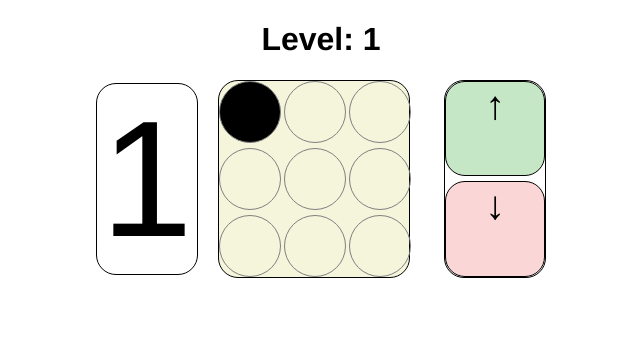
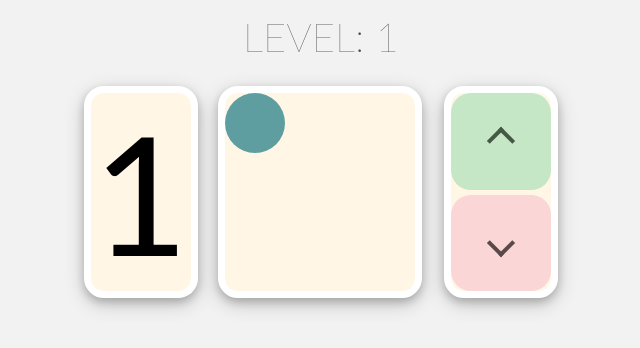
Before and after one commit to damianwollny/kms_one, a plain HTML site: page index.html in a window 1280 px wide. Shown: the whole page, without its empty margins (319-959 px from the left). Drawn offline with Linux system fonts and the light colour scheme.

Commit message:
done: beautification
+ a little code clean up

```diff
--- a/index.html
+++ b/index.html
@@ -8,7 +8,7 @@
     <link rel="stylesheet" href="style.css">
 </head>
 <body>
-    <h1 id="title">Level: 1</h1>
+    <h1 id="title">LEVEL: 1</h1>
     <!-- Grid surounding the whole game-->
     <div class="grid">
         <div id="number"></div>
@@ -23,10 +23,12 @@
             <div class="empty_point", id="8"></div>
             <div class="empty_point", id="9"></div>
         </div>
-        <div class="nested">
-            <div class="arrow" id="correct">&#8593</div>
-            <div class="arrow" id="wrong">&#8595</div>
+        <div class="arrow_container">
+            <div class="arrow" id="correct"><i class="arr-up"></i></div>
+            <div class="arrow" id="wrong"><i class="arr-down"></i></div>
         </div>
+    </div>
+    <div id="time result">
     </div>
     <script src="index.js"></script>
 </body>
--- a/index.js
+++ b/index.js
@@ -1,3 +1,4 @@
+// global variables
 const container = document.getElementById("container");
 let number = document.getElementById("number");
 let radius = 15;
@@ -8,7 +9,7 @@ let glob_rep = 1;
 let point_counter = 0;
 let num = 1;
 
-// Event listeners
+// event listeners
 document.getElementById("correct").addEventListener("click", correct_click);
 document.getElementById("wrong").addEventListener("click", wrong_click);
 document.body.addEventListener("keydown", keyDown);
@@ -34,7 +35,6 @@ function keyDown(event) {
         wrong = false
         compare();
     }
-
     //down
     if (event.keyCode == 40) {
         correct = false
@@ -48,7 +48,6 @@ function keyUp(event) {
       correct = false;
       wrong = false;
     }
-
     //down
     if (event.keyCode == 40) {
         correct = false;
@@ -86,18 +85,18 @@ function compare(){
     if (num==point_counter & correct == true) {
         //alert("RICHTIG!");
         glob_rep = ++glob_rep
-        if (glob_rep == 4) {
+        if (glob_rep == 5) {
             glob_level = ++glob_level
-            document.getElementById("title").innerHTML = "Level: " + glob_level
+            document.getElementById("title").innerHTML = "LEVEL: " + glob_level
             glob_rep = 1
         }
         level_up_down(glob_level, glob_rep);
     }else if(num!=point_counter & wrong == true){
         //alert("RICHTIG!");
         glob_rep = ++glob_rep
-        if (glob_rep == 4) {
+        if (glob_rep == 5) {
             glob_level = ++glob_level
-            document.getElementById("title").innerHTML = "Level: " + glob_level
+            document.getElementById("title").innerHTML = "LEVEL: " + glob_level
             glob_rep = 1
         }
         level_up_down(glob_level, glob_rep);
@@ -105,7 +104,7 @@ function compare(){
         alert("LEIDER FALSCH!");
         glob_rep = 1;
         glob_level = 1;
-        document.getElementById("title").innerHTML = "Level: 1"
+        document.getElementById("title").innerHTML = "LEVEL: 1"
         level_up_down(glob_level, glob_rep);
     }
 }
--- a/style.css
+++ b/style.css
@@ -1,5 +1,5 @@
 h1 {
-    font-family: Helvetica;
+    color: #4c4c4c; font-family: 'Lato', sans-serif; font-size: 40px; font-weight: 200; line-height: 58px; margin: 0 0 20px;
 }
 body {
     overflow: hidden;
@@ -8,6 +8,8 @@ body {
     width:480px;
     margin-left:auto;
     margin-right:auto;
+    /* background-color: #ED6160;*/
+    background-color: rgb(242, 242, 242);
 }
 .grid {
     display: grid;
@@ -18,32 +20,32 @@ body {
 }
 .grid > div {
     border-radius: 20px;
-    border: 1px solid black;
+    border: 7px solid white;
+    font-family: 'Lato', sans-serif;;
+    background-color: rgb(255, 246, 229);
+    box-shadow: 0 4px 8px 0 rgba(0, 0, 0, 0.2), 0 6px 20px 0 rgba(0, 0, 0, 0.19);
 }
 .point_container {
     display: grid;
     grid-template-columns: repeat(3, 60px);
     width: 190px;
     gap: 5px;
-    background-color:beige;
 }
 
 .empty_point {
-    border: solid 1px grey;
     border-radius: 50%;
     width: 60px;
     height: 60px;
 }
 
 .fill_point {
-    border: solid 1px grey;
-    background-color: black;
+    background-color:cadetblue;
     border-radius: 50%;
     width: 60px;
     height: 60px;
 }
 
-.nested {
+.arrow_container {
     display: grid;
     grid-template-columns: 100px;
     width: 100px;
@@ -51,16 +53,15 @@ body {
     justify-self: left;
     gap: 5px;
 }
-.nested > div {
+.arrow_container > div {
     border-radius: 20px;
-    border: 1px solid black;
 }
 
 #number{
     align-self: center;
     justify-self: right;
     font-size: 124pt;
-    font-family: Helvetica;
+    font-family: 'Lato', sans-serif;
     width: 100px;
 }
 
@@ -72,6 +73,24 @@ body {
     background: rgb(250, 214, 214);
 }
 
+/* --- arrows --- */
 .arrow {
     font-size: 40px;
+    display: flex;
+    justify-content: center;
+    align-items: center;
 }
+[class^=arr-]{
+    border:       solid currentColor;
+    border-width: 0 .1em .1em 0;
+    display:      inline-block;
+    padding:      .20em;
+  }
+.arr-up {
+    transform:rotate(-135deg);
+    color: rgb(69, 88, 69);
+}
+.arr-down {
+    transform:rotate(45deg);
+    color: rgb(88, 74, 74);
+}
```
Also changed, not shown: _files/bg1.png (added), _files/bg2.png (added), 1 other file.
